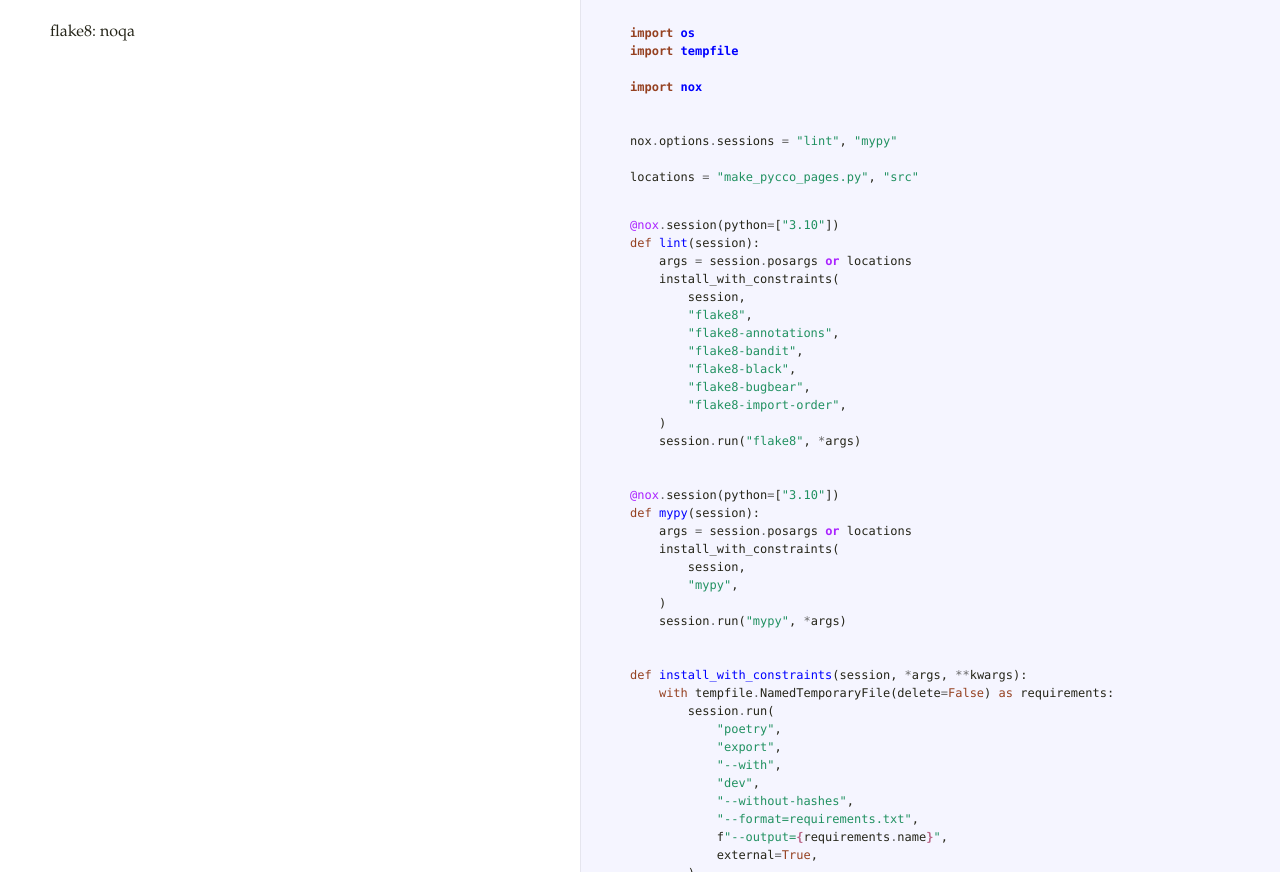
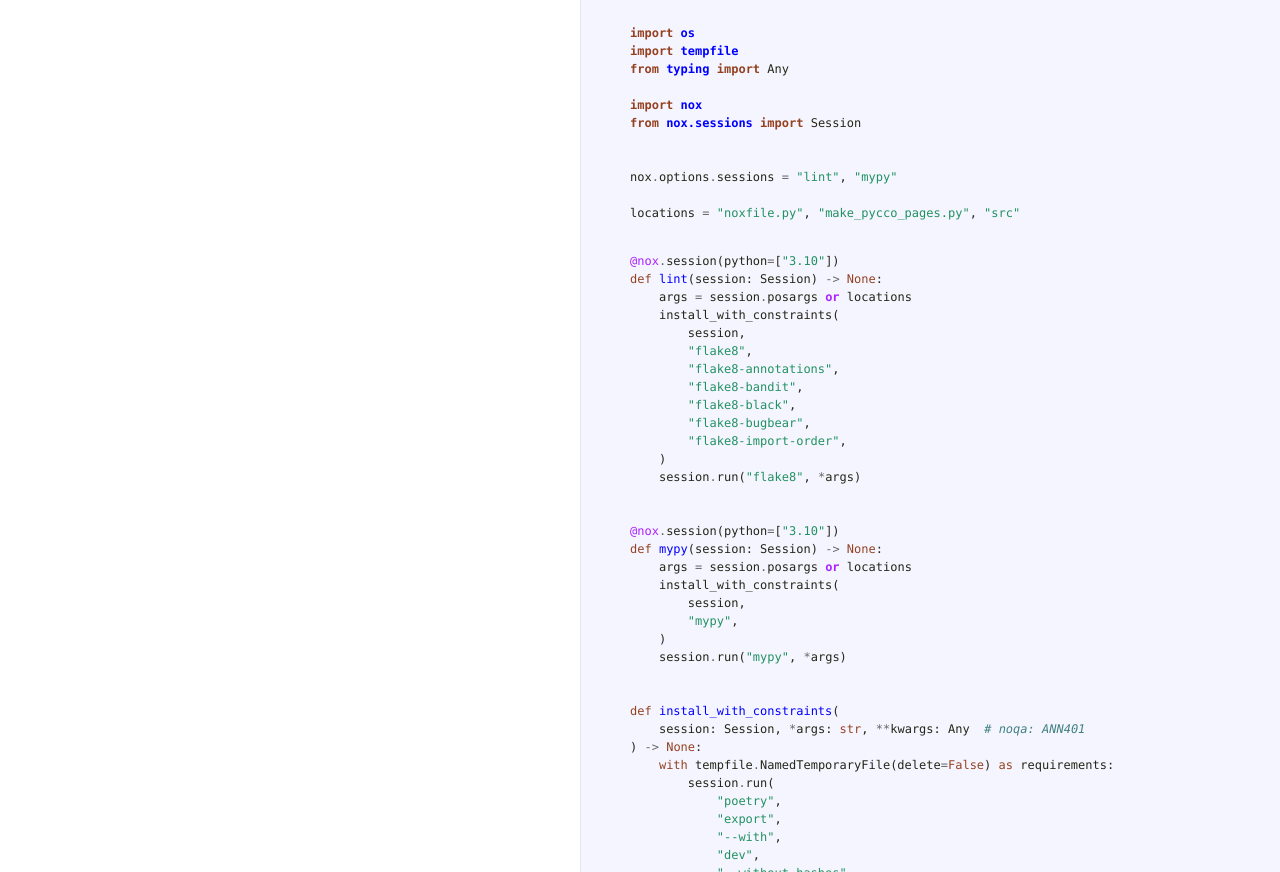
Before and after one commit to PooMaster/aoc-2015, a plain HTML site: page noxfile.html in a window 1280 px wide. Shown: the part 80-952 px from the top of the page. Drawn offline with Linux system fonts and the light colour scheme.

Commit message:
deploy: 54d3525cdfec0a4da76230b8daefb1a2f8d53424

```diff
--- a/noxfile.html
+++ b/noxfile.html
@@ -17,18 +17,20 @@
       <div class='octowrap'>
         <a class='octothorpe' href='#section-0'>#</a>
       </div>
-      <p>flake8: noqa</p>
+
     </div>
     <div class='code'>
       <div class="highlight"><pre><span></span><span class="kn">import</span> <span class="nn">os</span>
 <span class="kn">import</span> <span class="nn">tempfile</span>
+<span class="kn">from</span> <span class="nn">typing</span> <span class="kn">import</span> <span class="n">Any</span>
 
 <span class="kn">import</span> <span class="nn">nox</span>
+<span class="kn">from</span> <span class="nn">nox.sessions</span> <span class="kn">import</span> <span class="n">Session</span>
 
 
 <span class="n">nox</span><span class="o">.</span><span class="n">options</span><span class="o">.</span><span class="n">sessions</span> <span class="o">=</span> <span class="s2">&quot;lint&quot;</span><span class="p">,</span> <span class="s2">&quot;mypy&quot;</span>
 
-<span class="n">locations</span> <span class="o">=</span> <span class="s2">&quot;make_pycco_pages.py&quot;</span><span class="p">,</span> <span class="s2">&quot;src&quot;</span></pre></div>
+<span class="n">locations</span> <span class="o">=</span> <span class="s2">&quot;noxfile.py&quot;</span><span class="p">,</span> <span class="s2">&quot;make_pycco_pages.py&quot;</span><span class="p">,</span> <span class="s2">&quot;src&quot;</span></pre></div>
     </div>
   </div>
   <div class='clearall'></div>
@@ -41,7 +43,7 @@
     </div>
     <div class='code'>
       <div class="highlight"><pre><span class="nd">@nox</span><span class="o">.</span><span class="n">session</span><span class="p">(</span><span class="n">python</span><span class="o">=</span><span class="p">[</span><span class="s2">&quot;3.10&quot;</span><span class="p">])</span>
-<span class="k">def</span> <span class="nf">lint</span><span class="p">(</span><span class="n">session</span><span class="p">):</span>
+<span class="k">def</span> <span class="nf">lint</span><span class="p">(</span><span class="n">session</span><span class="p">:</span> <span class="n">Session</span><span class="p">)</span> <span class="o">-&gt;</span> <span class="kc">None</span><span class="p">:</span>
     <span class="n">args</span> <span class="o">=</span> <span class="n">session</span><span class="o">.</span><span class="n">posargs</span> <span class="ow">or</span> <span class="n">locations</span>
     <span class="n">install_with_constraints</span><span class="p">(</span>
         <span class="n">session</span><span class="p">,</span>
@@ -56,7 +58,7 @@
 
 
 <span class="nd">@nox</span><span class="o">.</span><span class="n">session</span><span class="p">(</span><span class="n">python</span><span class="o">=</span><span class="p">[</span><span class="s2">&quot;3.10&quot;</span><span class="p">])</span>
-<span class="k">def</span> <span class="nf">mypy</span><span class="p">(</span><span class="n">session</span><span class="p">):</span>
+<span class="k">def</span> <span class="nf">mypy</span><span class="p">(</span><span class="n">session</span><span class="p">:</span> <span class="n">Session</span><span class="p">)</span> <span class="o">-&gt;</span> <span class="kc">None</span><span class="p">:</span>
     <span class="n">args</span> <span class="o">=</span> <span class="n">session</span><span class="o">.</span><span class="n">posargs</span> <span class="ow">or</span> <span class="n">locations</span>
     <span class="n">install_with_constraints</span><span class="p">(</span>
         <span class="n">session</span><span class="p">,</span>
@@ -65,7 +67,9 @@
     <span class="n">session</span><span class="o">.</span><span class="n">run</span><span class="p">(</span><span class="s2">&quot;mypy&quot;</span><span class="p">,</span> <span class="o">*</span><span class="n">args</span><span class="p">)</span>
 
 
-<span class="k">def</span> <span class="nf">install_with_constraints</span><span class="p">(</span><span class="n">session</span><span class="p">,</span> <span class="o">*</span><span class="n">args</span><span class="p">,</span> <span class="o">**</span><span class="n">kwargs</span><span class="p">):</span>
+<span class="k">def</span> <span class="nf">install_with_constraints</span><span class="p">(</span>
+    <span class="n">session</span><span class="p">:</span> <span class="n">Session</span><span class="p">,</span> <span class="o">*</span><span class="n">args</span><span class="p">:</span> <span class="nb">str</span><span class="p">,</span> <span class="o">**</span><span class="n">kwargs</span><span class="p">:</span> <span class="n">Any</span>  <span class="c1"># noqa: ANN401</span>
+<span class="p">)</span> <span class="o">-&gt;</span> <span class="kc">None</span><span class="p">:</span>
     <span class="k">with</span> <span class="n">tempfile</span><span class="o">.</span><span class="n">NamedTemporaryFile</span><span class="p">(</span><span class="n">delete</span><span class="o">=</span><span class="kc">False</span><span class="p">)</span> <span class="k">as</span> <span class="n">requirements</span><span class="p">:</span>
         <span class="n">session</span><span class="o">.</span><span class="n">run</span><span class="p">(</span>
             <span class="s2">&quot;poetry&quot;</span><span class="p">,</span>
```
